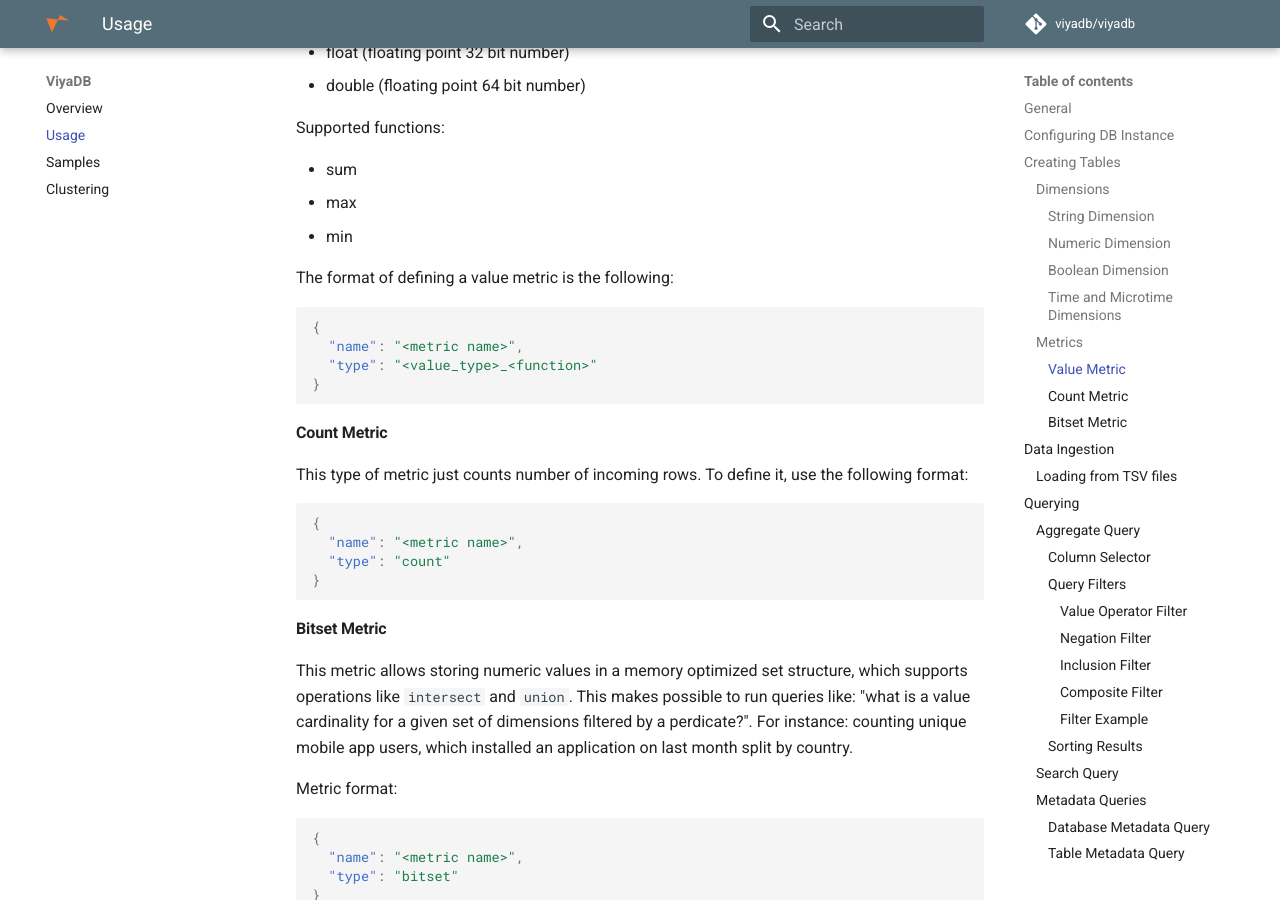
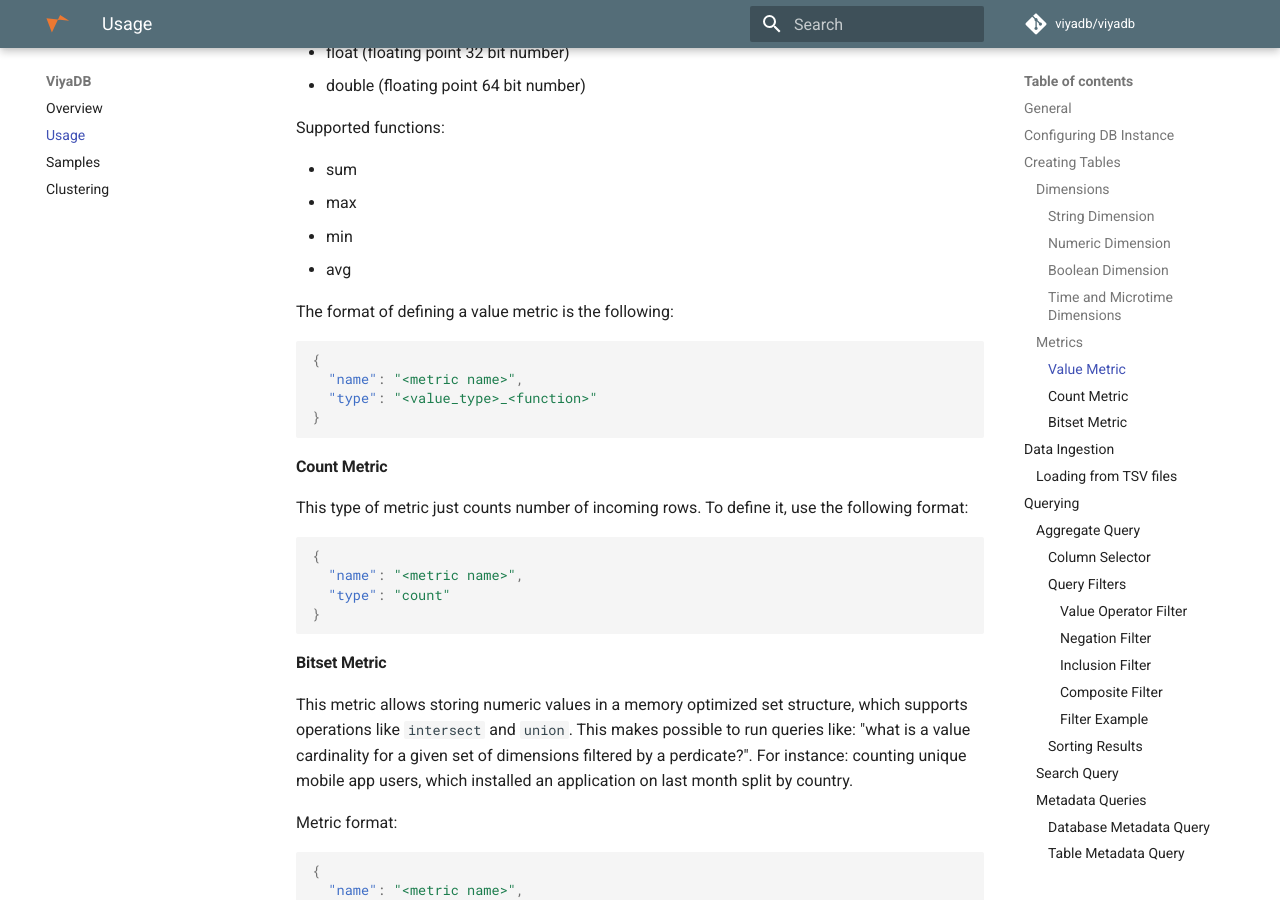
Before and after one commit to viyadb/website, an MkDocs documentation site: the page built from docs/usage.md, in a window 1280 px wide and 900 px high, scrolled down 6186 px. Built offline with MkDocs 1.6.1 and Material for MkDocs 9.7.7, drawn with Linux system fonts in a browser that asks for light colours; comment, search, counter and statistics services are not loaded; old or Windows-style settings are respelled for this version of MkDocs.

Commit message:
Added AVG to supported functions

```diff
--- a/docs/slides/intro.html
+++ b/docs/slides/intro.html
@@ -150,6 +150,7 @@ Supported functions:
  + sum
  + max
  + min
+ + avg
 
 ---
 
--- a/docs/usage.md
+++ b/docs/usage.md
@@ -258,6 +258,7 @@ Supported functions:
  + sum
  + max
  + min
+ + avg
 
 The format of defining a value metric is the following:
 
```
